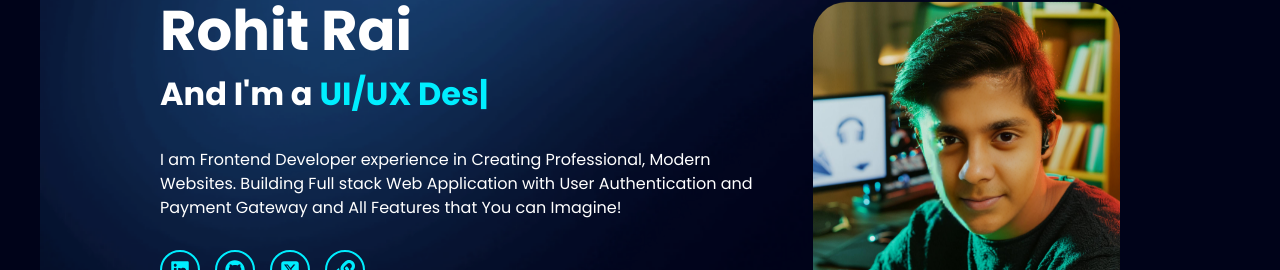
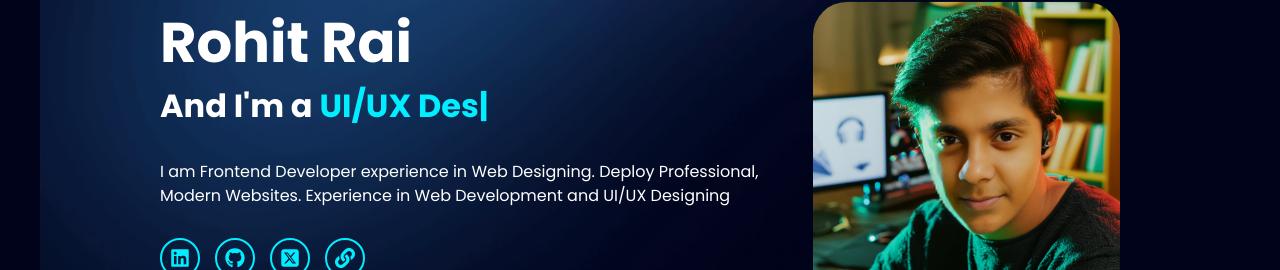
Before and after one commit to Rohitrai12/Portfolio-Website, a Next.js app: page / in a window 1280 px wide. Shown: the part 1251-1521 px from the top of the page. Built offline with nearby package versions, Linux system fonts and the light colour scheme.

Commit message:
Update Grid.tsx

```diff
--- a/components/Grid.tsx
+++ b/components/Grid.tsx
@@ -60,10 +60,8 @@ const Grid = () => {
             And I'm a <span className="multiple-text"></span>
           </h3>
           <p>
-            I am Frontend Developer experience in Creating Professional, Modern
-            Websites. Building Full stack Web Application with User
-            Authentication and Payment Gateway and All Features that You can
-            Imagine!
+            I am Frontend Developer experience in Web Designing. Deploy Professional, Modern Websites.
+            Experience in Web Development and UI/UX Designing
           </p>
 
           <div className="social-media">
```
